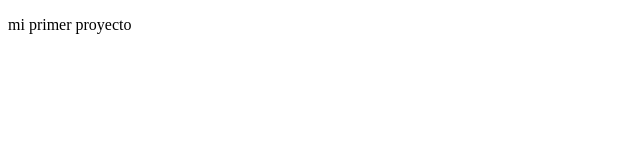
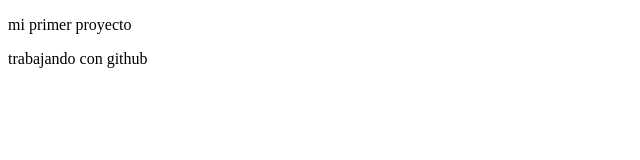
Before and after one commit to Alvaro2674/githubproyecto, a plain HTML site: page index.html in a window 1280 px wide. Shown: the whole page, without its empty margins (0-640 px from the left). Drawn offline with Linux system fonts and the light colour scheme.

Commit message:
segundo commit
segundo commit del proyecto

```diff
--- a/index.html
+++ b/index.html
@@ -8,5 +8,6 @@
 </head>
 <body>
     <p>mi primer proyecto</p>
+    <p>trabajando con github</p>
 </body>
 </html>
```
